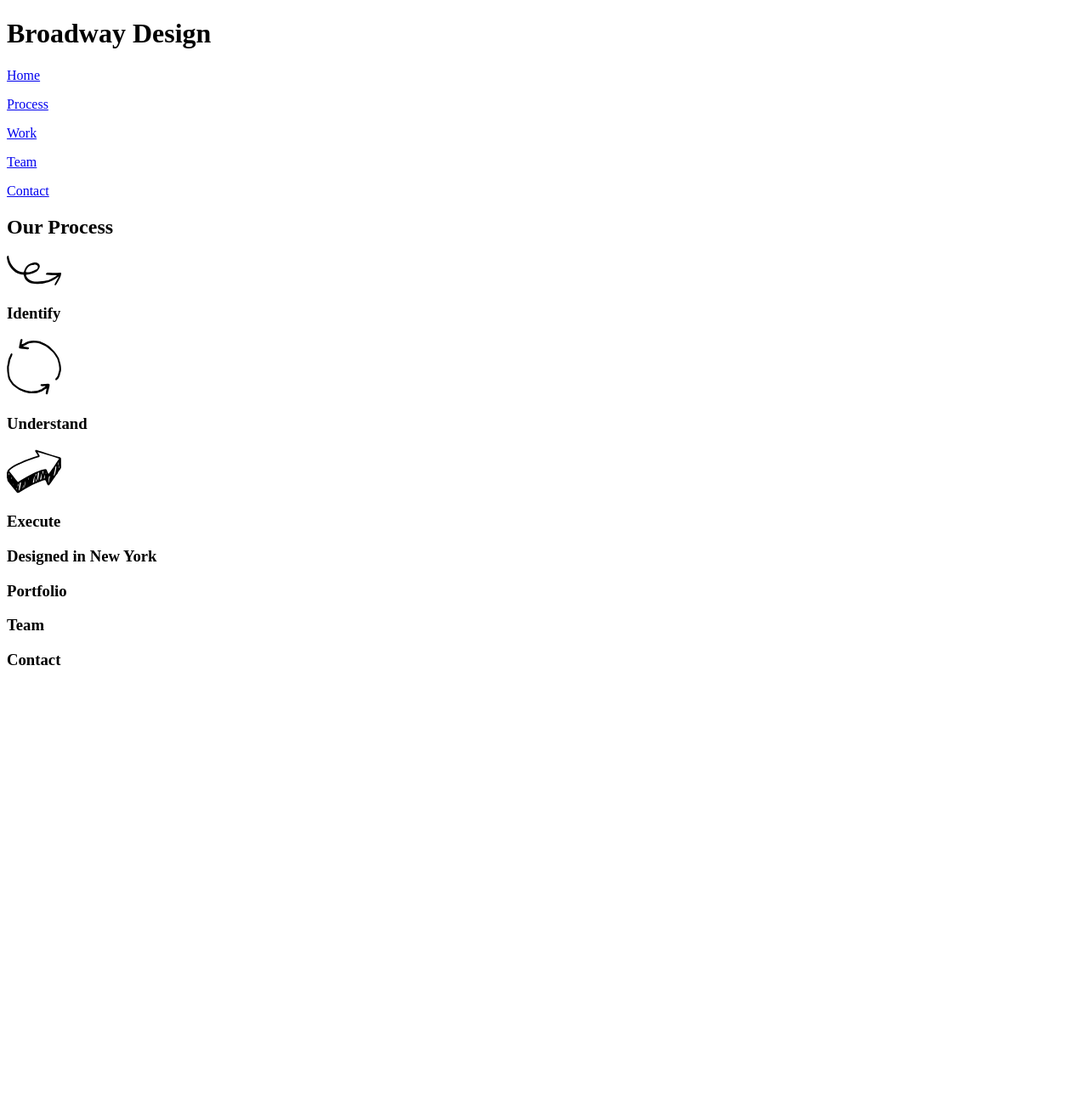
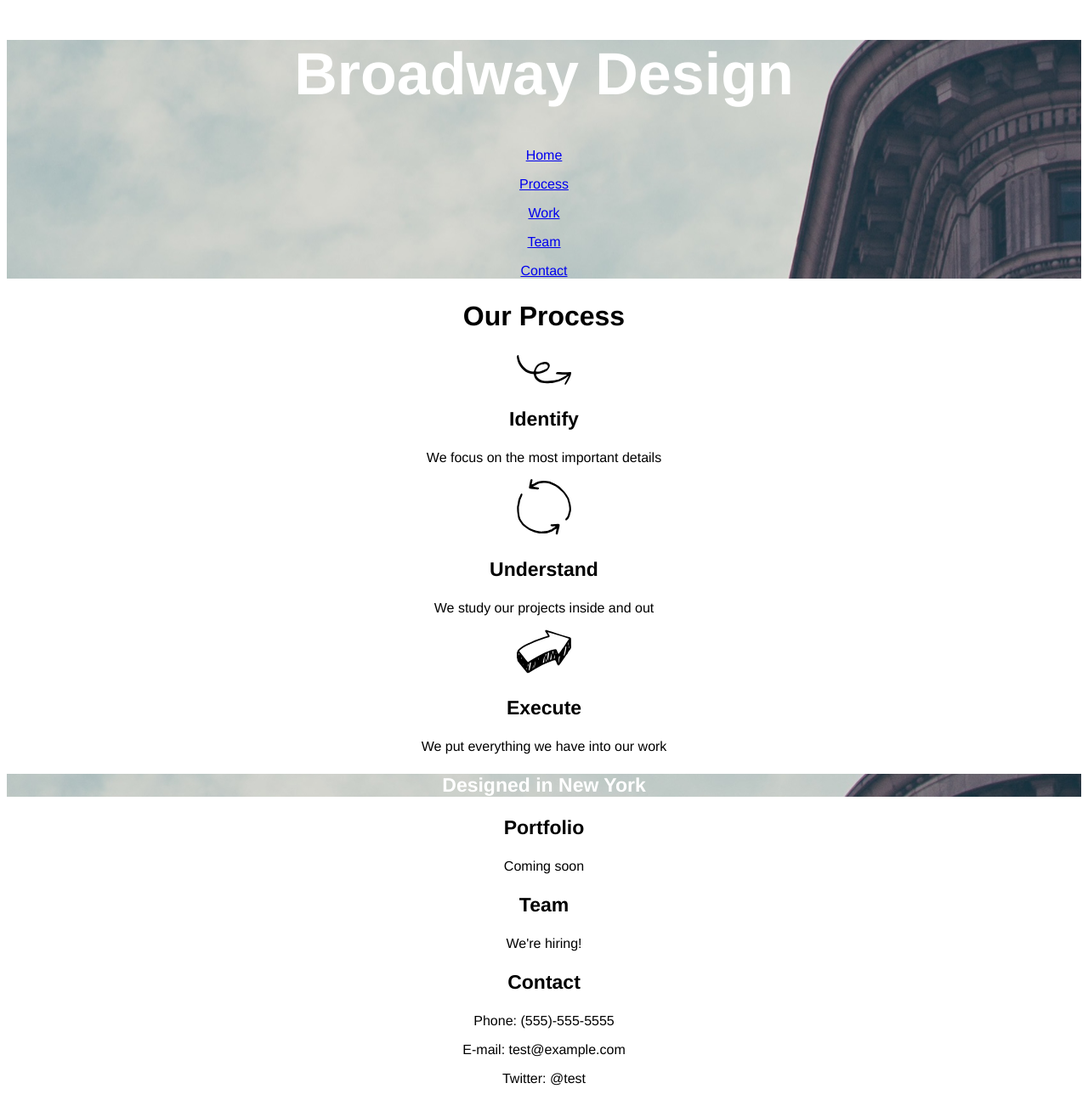
Before and after one commit to claireelisemason/broadway, a plain HTML site: page index.html in a window 1280 px wide. Shown: the whole page at 85% size. Before the commit the page ends 807 px from the top, so only its background shows below. Drawn offline with Linux system fonts and the light colour scheme.

Commit message:
Add styling.

```diff
--- a/index.html
+++ b/index.html
@@ -5,6 +5,7 @@
     <title>Broadway</title>
   </head>
   <body>
+    <div class="main-banner">
       <h1>Broadway Design</h1>
 
       <p>
@@ -22,25 +23,34 @@
       <p>
         <a href="#">Contact</a>
       </p>
+    </div>
 
     <h2>Our Process</h2>
 
     <img src="./resources/images/identify.svg">
     <h3>Identify</h3>
+    <p>We focus on the most important details</p>
 
     <img src="./resources/images/understand.svg">
     <h3>Understand</h3>
+    <p>We study our projects inside and out</p>
 
     <img src="./resources/images/execute.svg">
     <h3>Execute</h3>
+    <p>We put everything we have into our work</p>
 
-    <h3>Designed in New York</h3>
+    <h3 class="mid-banner">Designed in New York</h3>
 
     <h3>Portfolio</h3>
+    <p>Coming soon</p>
 
     <h3>Team</h3>
+    <p>We're hiring!</p>
 
     <h3>Contact</h3>
+    <p>Phone: (555)-555-5555</p>
+    <p>E-mail: test@example.com</p>
+    <p>Twitter: @test</p>
 
   </body>
 </html>
--- a/resources/style.css
+++ b/resources/style.css
@@ -0,0 +1,29 @@
+body {
+  font-family: Helvetica;
+  text-align: center;
+}
+
+h1 {
+  color: white;
+  font-weight: bold;
+  font-size: 70px;
+}
+
+h2 {
+  font-weight: bold;
+  font-size: 32px;
+}
+
+h3 {
+  font-weight: bold;
+  font-size: 23px;
+}
+
+.main-banner {
+  background-image: url("./images/the-flatiron-building.png");
+}
+
+.mid-banner {
+  background-image: url("./images/the-flatiron-building.png");
+  color:white;
+}
```
Lines whose indentation alone changed are shown as unchanged.
